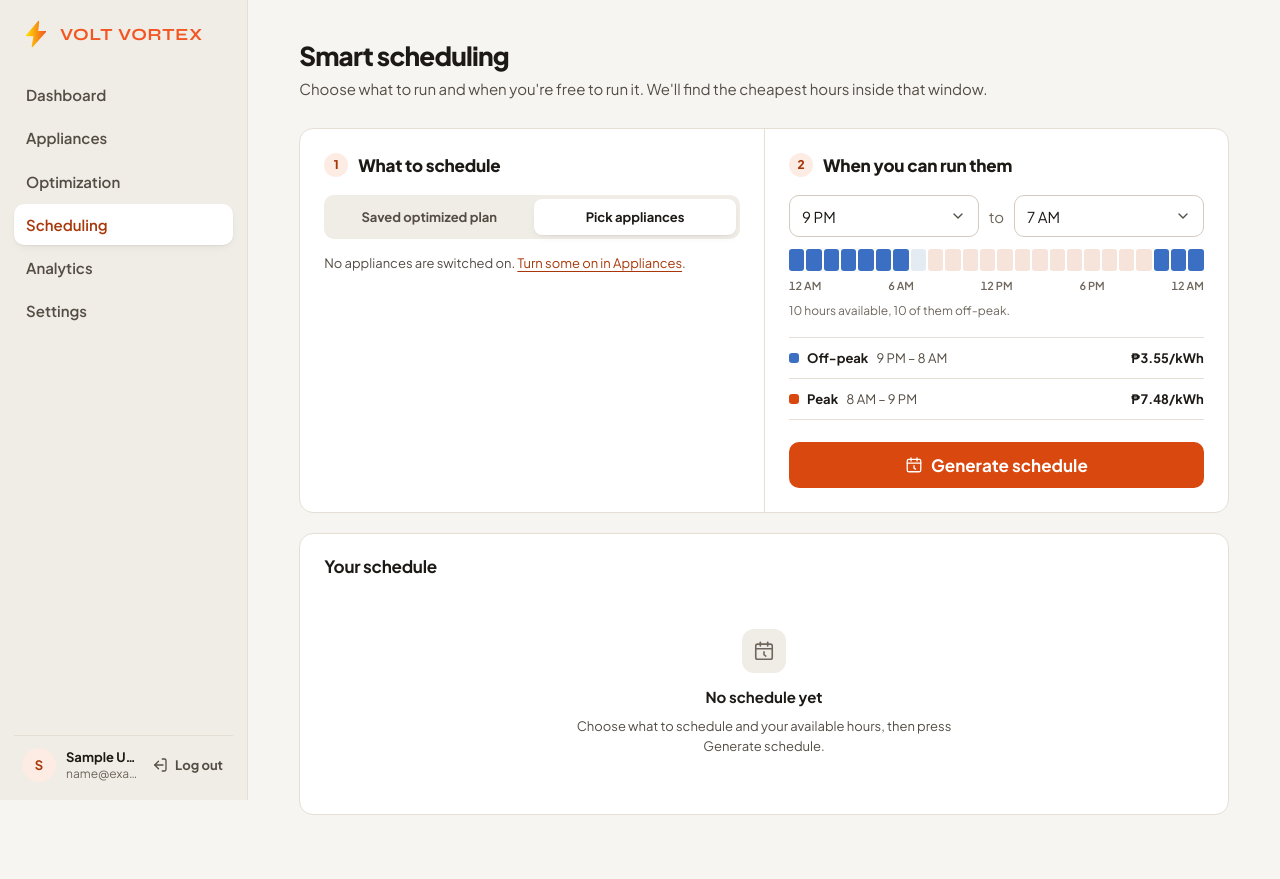
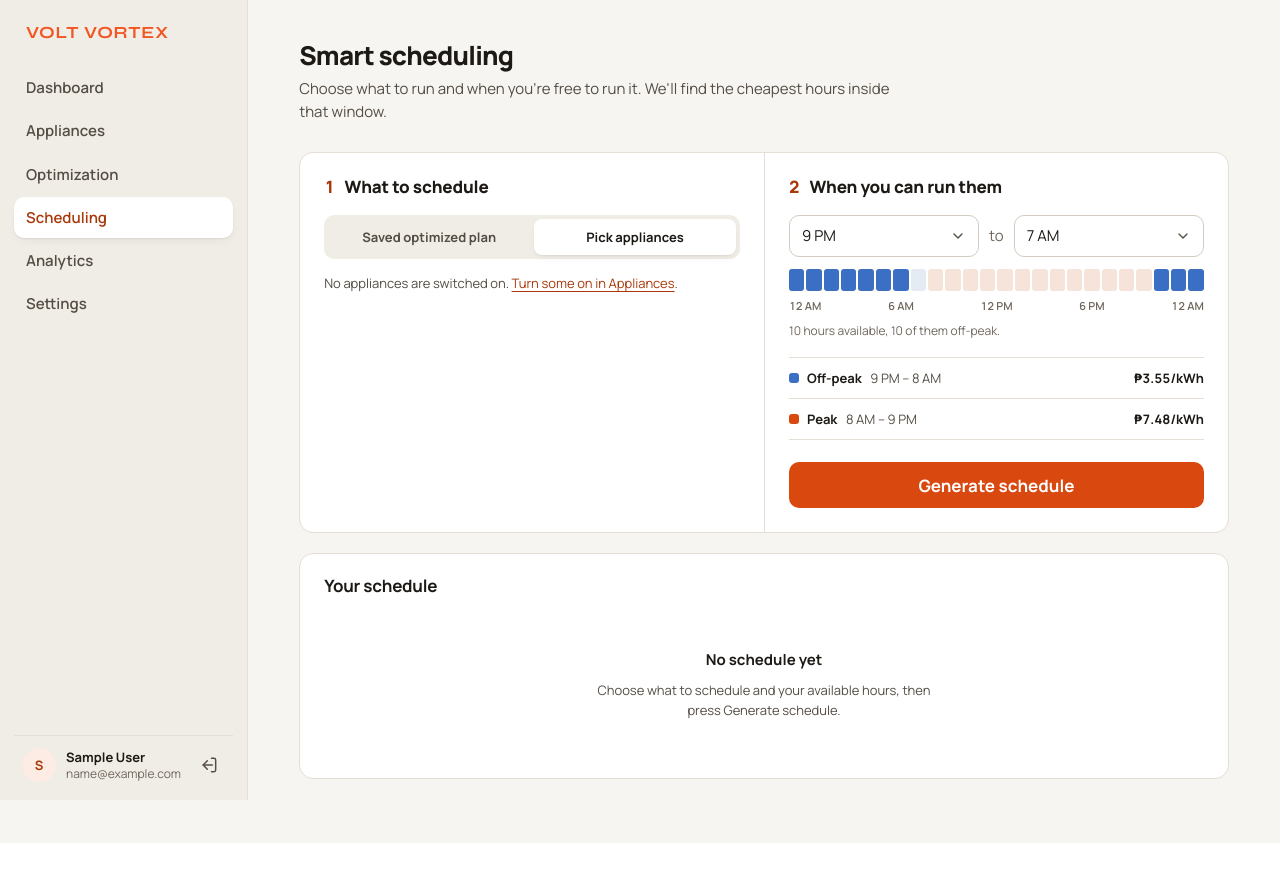
Before and after one commit to Shwarmanism/Appliances-Scheduler, a Flask app: page /scheduling in a window 1280 px wide. After the commit the page ends 843 px from the top, so only its background shows below. Run offline with Flask 3, Linux system fonts and the light colour scheme; the visitor is signed in with stand-in values (Sample User, id 1); data comes from the database, SQL or seed files in the repository; data that the repository does not hold is empty; some libraries are stand-ins or nearby versions.

Commit message:
make all consistent and added live demo screenshots

```diff
--- a/app/static/scheduling.css
+++ b/app/static/scheduling.css
@@ -6,10 +6,7 @@
 .planner-col { padding: 24px; min-width: 0; display: flex; flex-direction: column; }
 .planner-col + .planner-col { border-left: 1px solid var(--border); }
 .step-title { display: flex; align-items: center; gap: 10px; margin: 0; font-size: var(--fs-md); font-weight: 800; letter-spacing: -0.01em; }
-.step-n {
-    display: grid; place-items: center; width: 24px; height: 24px; border-radius: 50%; flex: none;
-    background: var(--accent-soft); color: var(--accent-ink); font-size: var(--fs-xs); font-weight: 800;
-}
+.step-n { flex: none; color: var(--accent-ink); font-weight: 800; font-variant-numeric: tabular-nums; }
 .fieldset--first { margin-top: 14px; }
 .fieldset { border: 0; margin: 18px 0 0; padding: 0; min-width: 0; }
 .fieldset legend { padding: 0; margin-bottom: 8px; }
--- a/app/static/theme.css
+++ b/app/static/theme.css
@@ -44,7 +44,7 @@
     --shadow-lift: 0 1px 2px rgba(29, 26, 22, .06), 0 4px 12px -4px rgba(29, 26, 22, .08);
 
     /* Type */
-    --font: "Plus Jakarta Sans", ui-sans-serif, system-ui, -apple-system, "Segoe UI", sans-serif;
+    --font: "Manrope", ui-sans-serif, system-ui, -apple-system, "Segoe UI", sans-serif;
     --fs-xs: .75rem;
     --fs-sm: .8125rem;
     --fs-base: .9375rem;
@@ -106,7 +106,7 @@ button, input, select, textarea { font: inherit; color: inherit; }
     background: var(--surface-2);
     border-right: 1px solid var(--border);
 }
-.sidebar-head { display: flex; align-items: center; justify-content: space-between; padding: 0 8px 18px; }
+.sidebar-head { display: flex; align-items: center; justify-content: space-between; padding: 4px 8px 18px 12px; }
 .sidebar .sidebar-close { display: none; }
 
 .brand { display: inline-flex; align-items: center; gap: 10px; color: var(--text); text-decoration: none; }
@@ -131,7 +131,7 @@ button, input, select, textarea { font: inherit; color: inherit; }
 .nav-item.is-active { background: var(--surface); color: var(--text); box-shadow: var(--shadow-lift); }
 .nav-item.is-active { color: var(--accent-ink); }
 .logout-link {
-    display: inline-flex; align-items: center; gap: 6px; flex: none; padding: 6px 2px; margin: 0;
+    display: inline-flex; align-items: center; flex: none; padding: 6px; margin: 0;
     border: 0; background: none; cursor: pointer; font: inherit; font-size: var(--fs-sm); font-weight: 700;
     color: var(--text-2); transition: color var(--dur) var(--ease);
 }
--- a/app/templates/_auth.html
+++ b/app/templates/_auth.html
@@ -1,4 +1,4 @@
-{% from '_icons.html' import icon, logo_mark %}
+{% from '_icons.html' import icon %}
 <!DOCTYPE html>
 <html lang="en">
 <head>
@@ -9,7 +9,7 @@
     <title>{% block title %}{% endblock %} · Volt Vortex</title>
     <link rel="preconnect" href="https://fonts.googleapis.com">
     <link rel="preconnect" href="https://fonts.gstatic.com" crossorigin>
-    <link href="https://fonts.googleapis.com/css2?family=Syne:wght@700&family=Plus+Jakarta+Sans:wght@400;500;600;700;800&display=swap" rel="stylesheet">
+    <link href="https://fonts.googleapis.com/css2?family=Syne:wght@700&family=Manrope:wght@400;500;600;700;800&display=swap" rel="stylesheet">
     <link rel="stylesheet" href="{{ url_for('static', filename='theme.css') }}">
 </head>
 <body>
@@ -29,7 +29,6 @@
                 {% endfor %}
             </div>
             <a href="{{ url_for('access.login') }}" class="brand">
-                <span class="brand-mark">{{ logo_mark("lm-aside", 32) }}</span>
                 <span class="brand-name">Volt Vortex</span>
             </a>
             <div class="auth-pitch">
@@ -54,7 +53,6 @@
         <main class="auth-main">
             <div class="auth-form">
                 <a href="{{ url_for('access.login') }}" class="brand auth-brand-mobile">
-                    <span class="brand-mark">{{ logo_mark("lm-mobile", 28) }}</span>
                     <span class="brand-name">Volt Vortex</span>
                 </a>
                 {% with messages = get_flashed_messages(with_categories=true) %}
--- a/app/templates/base.html
+++ b/app/templates/base.html
@@ -1,4 +1,4 @@
-{% from '_icons.html' import icon, logo_mark %}
+{% from '_icons.html' import icon %}
 {%- set nav = [
     ('home.home_dashboard', 'Dashboard', 'home'),
     ('appliances.appliances_display', 'Appliances', 'plug'),
@@ -17,7 +17,7 @@
     <title>{% block title %}{% endblock %} · Volt Vortex</title>
     <link rel="preconnect" href="https://fonts.googleapis.com">
     <link rel="preconnect" href="https://fonts.gstatic.com" crossorigin>
-    <link href="https://fonts.googleapis.com/css2?family=Syne:wght@700&family=Plus+Jakarta+Sans:wght@400;500;600;700;800&display=swap" rel="stylesheet">
+    <link href="https://fonts.googleapis.com/css2?family=Syne:wght@700&family=Manrope:wght@400;500;600;700;800&display=swap" rel="stylesheet">
     <link rel="stylesheet" href="{{ url_for('static', filename='theme.css') }}">
     {% block head %}{% endblock %}
 </head>
@@ -27,7 +27,6 @@
     <header class="topbar">
         <button type="button" class="icon-btn" id="navOpen" aria-label="Open navigation" aria-controls="sidebar" aria-expanded="false">{{ icon('menu') }}</button>
         <a href="{{ url_for('home.home_dashboard') }}" class="brand brand--compact">
-            <span class="brand-mark">{{ logo_mark("lm-top", 24) }}</span>
             <span class="brand-name">Volt Vortex</span>
         </a>
     </header>
@@ -36,7 +35,6 @@
         <aside class="sidebar" id="sidebar">
             <div class="sidebar-head">
                 <a href="{{ url_for('home.home_dashboard') }}" class="brand">
-                    <span class="brand-mark">{{ logo_mark("lm-side", 28) }}</span>
                     <span class="brand-name">Volt Vortex</span>
                 </a>
                 <button type="button" class="icon-btn sidebar-close" id="navClose" aria-label="Close navigation">{{ icon('x') }}</button>
@@ -59,7 +57,7 @@
                     </span>
                 </div>
                 <form action="{{ url_for('access.logout') }}" method="post"><input type="hidden" name="csrf_token" value="{{ csrf_token() }}">
-                    <button type="submit" class="logout-link">{{ icon('logout', 18) }}<span>Log out</span></button>
+                    <button type="submit" class="logout-link" aria-label="Log out" title="Log out">{{ icon('logout', 20) }}</button>
                 </form>
             </div>
         </aside>
--- a/app/templates/optimization.html
+++ b/app/templates/optimization.html
@@ -81,7 +81,6 @@
     </ul>
     {% else %}
     <div class="empty">
-        <div class="empty-icon">{{ icon('target', 22) }}</div>
         <div class="empty-title">No plan yet</div>
         <p>Enter a daily cap above and press Optimize. Your plan will show which appliances to keep running.</p>
     </div>
--- a/app/templates/scheduling.html
+++ b/app/templates/scheduling.html
@@ -99,7 +99,7 @@
             <li><i class="swatch swatch--peak"></i><span><strong>Peak</strong> {{ hour_label(rates.PEAK_START) }} – {{ hour_label(rates.PEAK_END) }}</span><b class="num">₱{{ '%.2f'|format(rates.PEAK_RATE) }}/kWh</b></li>
         </ul>
 
-        <button type="button" class="btn btn--primary btn--lg btn--block" id="generateScheduleBtn">{{ icon('calendar', 18) }} Generate schedule</button>
+        <button type="button" class="btn btn--primary btn--lg btn--block" id="generateScheduleBtn">Generate schedule</button>
     </div>
 </section>
 
@@ -164,7 +164,6 @@
     </div>
     {% else %}
     <div class="empty" id="scheduleEmpty">
-        <div class="empty-icon">{{ icon('calendar', 22) }}</div>
         <div class="empty-title">No schedule yet</div>
         <p>Choose what to schedule and your available hours, then press Generate schedule.</p>
     </div>
```
Also changed, not shown: README.md, 11 other files.
